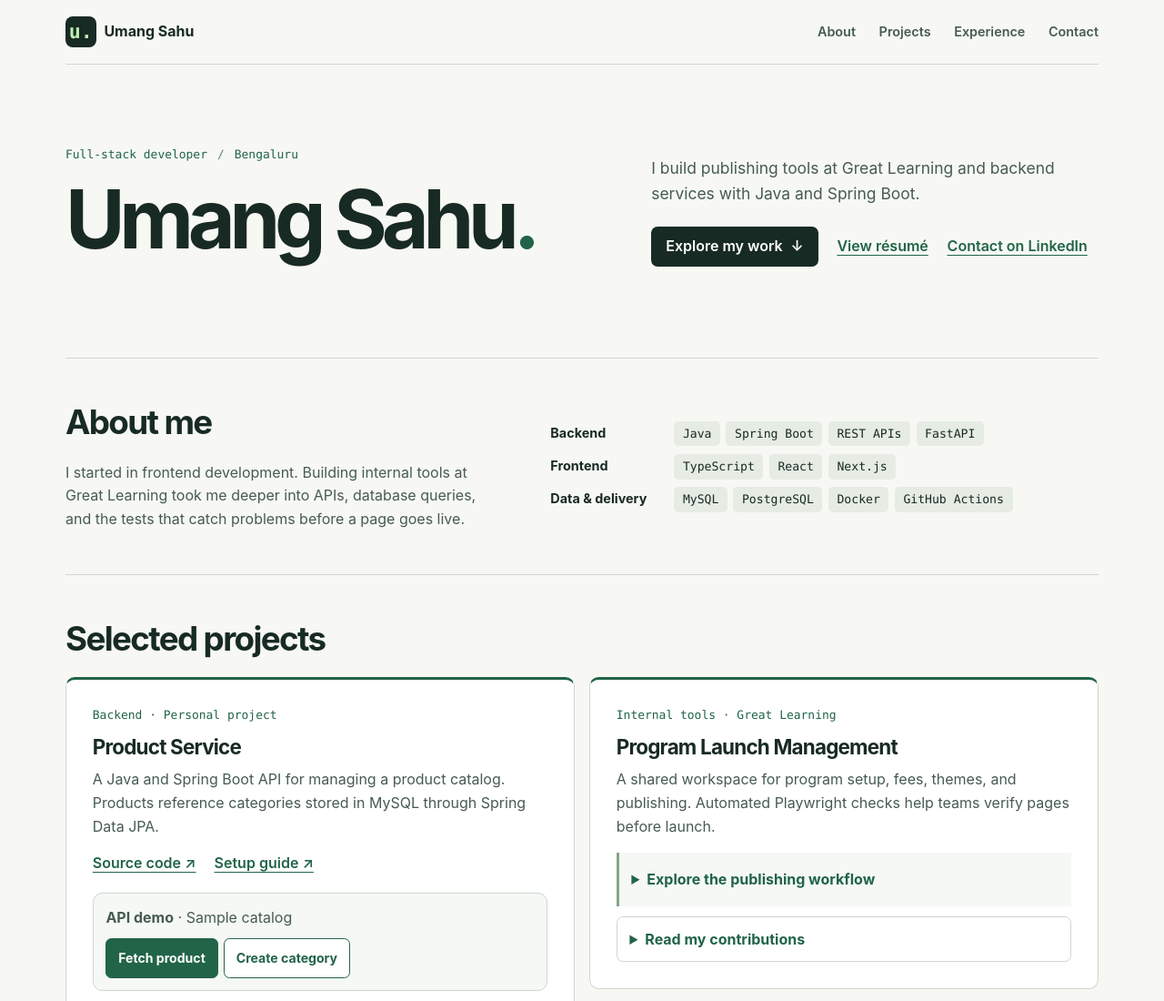
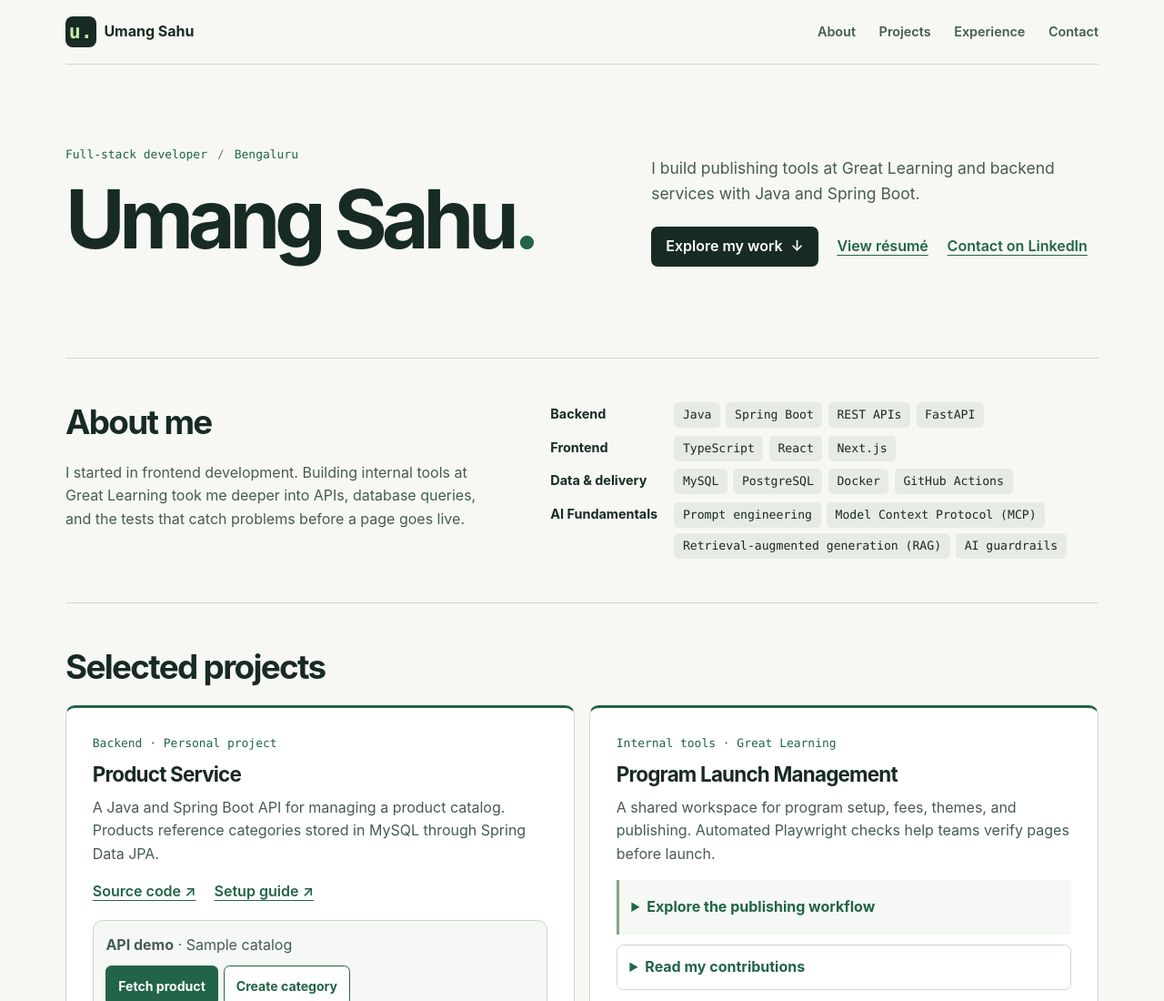
Before and after one commit to umangsahu/umangsahu, a plain HTML site: page portfolio/index.html in a window 1280 px wide. Shown: the top 1100 px of the page at 91% size. Drawn offline with Linux system fonts and the light colour scheme.

Commit message:
Add AI fundamentals to portfolio skills

```diff
--- a/portfolio/index.html
+++ b/portfolio/index.html
@@ -55,6 +55,15 @@
         <div><h3>Backend</h3><ul class="tags"><li>Java</li><li>Spring Boot</li><li>REST APIs</li><li>FastAPI</li></ul></div>
         <div><h3>Frontend</h3><ul class="tags"><li>TypeScript</li><li>React</li><li>Next.js</li></ul></div>
         <div><h3>Data &amp; delivery</h3><ul class="tags"><li>MySQL</li><li>PostgreSQL</li><li>Docker</li><li>GitHub Actions</li></ul></div>
+        <div>
+          <h3>AI Fundamentals</h3>
+          <ul class="tags">
+            <li>Prompt engineering</li>
+            <li>Model Context Protocol (MCP)</li>
+            <li>Retrieval-augmented generation (RAG)</li>
+            <li>AI guardrails</li>
+          </ul>
+        </div>
       </div>
     </section>
 
```
